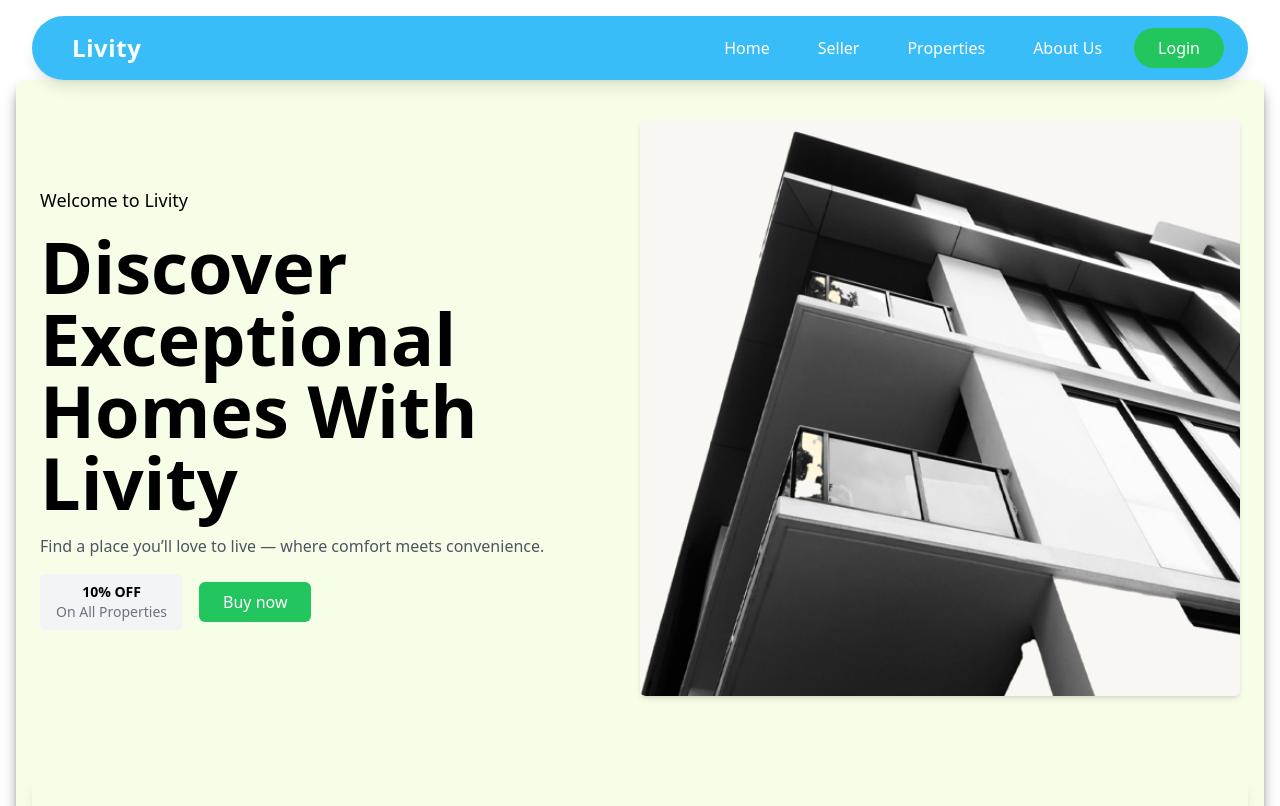
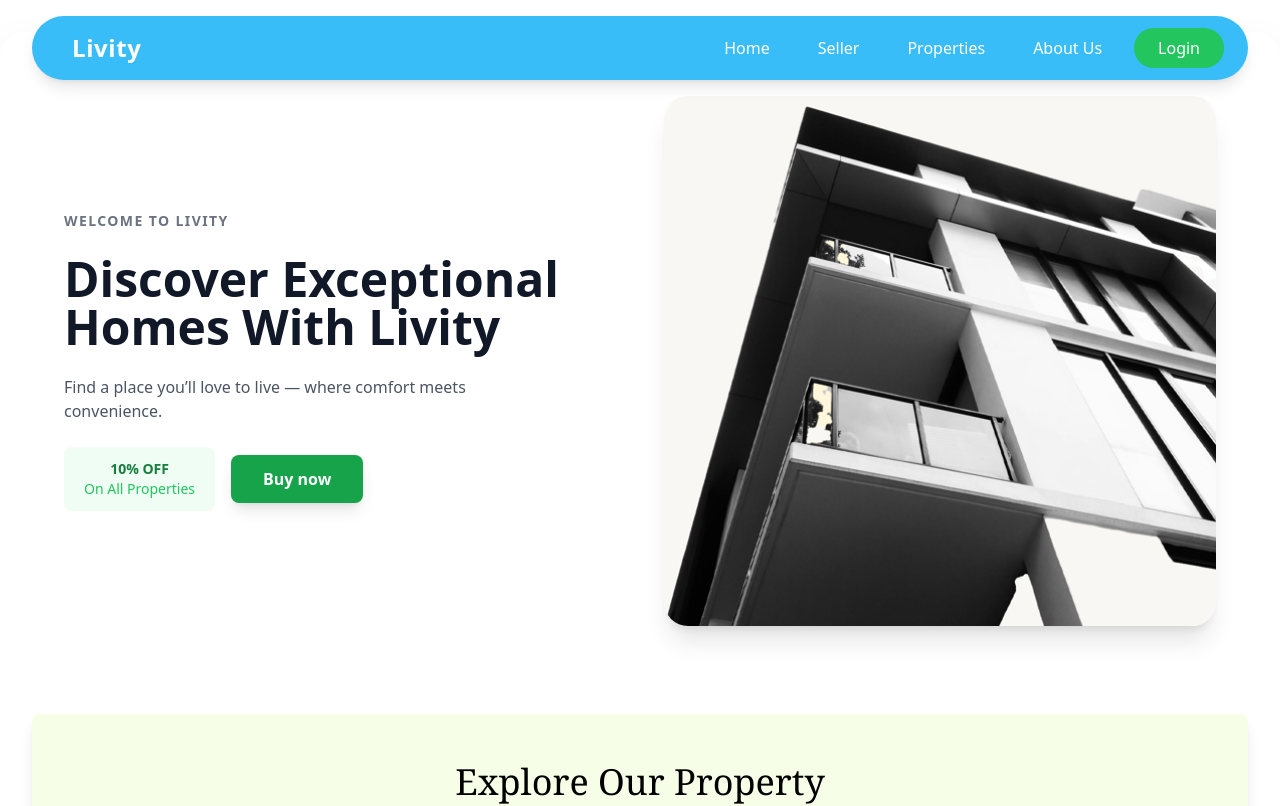
Before and after one commit to rubanofficial/real-estate-management-app, a React (Vite) app in the folder client/: page / in a window 1280 px wide. Shown: the top 806 px of the page. Built offline with nearby package versions, Linux system fonts and the light colour scheme.

Commit message:
updated header.jsx

```diff
--- a/client/src/component/Header.jsx
+++ b/client/src/component/Header.jsx
@@ -11,33 +11,42 @@ const Header = () => {
     };
 
     return (
-        <div className="bg-lime-50 mx-4 my-4 rounded-lg shadow-lg shadow-black/50 mt-20">
-            <section className="flex flex-col md:flex-row items-center justify-between px-6 py-10 ">
+        <div className="bg-white mx-auto my-8 p-4 rounded-3xl shadow-2xl overflow-hidden transition-all duration-300 transform hover:scale-[1.005] max-w-7xl">
+            <section className="flex flex-col lg:flex-row items-center justify-between p-8 md:p-12">
                 {/* Left Content */}
-                <div className="md:w-1/2 text-center md:text-left space-y-4 ">
-                    <p className="text-lg text-BLACK-500">Welcome to Livity</p>
-                    <h1 className="text-7xl font-bold text-BLACK-800">
-                        Discover Exceptional <br /> Homes With Livity
+                <div className="lg:w-1/2 text-center lg:text-left space-y-6">
+                    <p className="text-sm font-semibold text-gray-500 uppercase tracking-widest">
+                        Welcome to Livity
+                    </p>
+                    <h1 className="text-4xl md:text-5xl font-extrabold text-gray-900 leading-tight">
+                        Discover Exceptional <br className="hidden md:inline" /> Homes With Livity
                     </h1>
-                    <p className="text-gray-600">
+                    <p className="text-base text-gray-600 max-w-md mx-auto lg:mx-0">
                         Find a place you’ll love to live — where comfort meets convenience.
                     </p>
 
                     {/* Button Group */}
-                    <div className="flex items-center justify-center md:justify-start space-x-4 mt-4">
-                        <div className="text-center bg-gray-100 px-4 py-2 rounded-md text-sm">
-                            <p className="font-bold text-black">10% OFF</p>
-                            <p className="text-gray-500">On All Properties</p>
+                    <div className="flex flex-col sm:flex-row items-center justify-center lg:justify-start space-y-4 sm:space-y-0 sm:space-x-4 mt-8">
+                        <div className="text-center bg-green-50 px-5 py-3 rounded-lg text-sm transition-all duration-300 transform hover:scale-105">
+                            <p className="font-bold text-green-700">10% OFF</p>
+                            <p className="text-green-500">On All Properties</p>
                         </div>
-                        <button className="bg-green-500 hover:bg-green-600 text-white px-6 py-2 rounded-md transition-all" onClick={handleViewDetails}>
+                        <button
+                            className="bg-green-600 hover:bg-green-700 text-white font-semibold px-8 py-3 rounded-lg shadow-lg transition-all duration-300 transform hover:-translate-y-1"
+                            onClick={handleViewDetails}
+                        >
                             Buy now
                         </button>
                     </div>
                 </div>
 
                 {/* Right Image */}
-                <div className="md:w-1/2 mt-8 md:mt-0">
-                    <img src={bg} alt="Apartment Building" className="rounded-md shadow-md w-full h-auto" />
+                <div className="lg:w-1/2 mt-12 lg:mt-0 lg:ml-12">
+                    <img
+                        src={bg}
+                        alt="Apartment Building"
+                        className="rounded-3xl shadow-xl w-full h-auto transition-all duration-300 transform hover:scale-105"
+                    />
                 </div>
             </section>
             <Featuredproperty />
```
Also changed, not shown: 1 other file (tests, documents, lock files or other folders).
